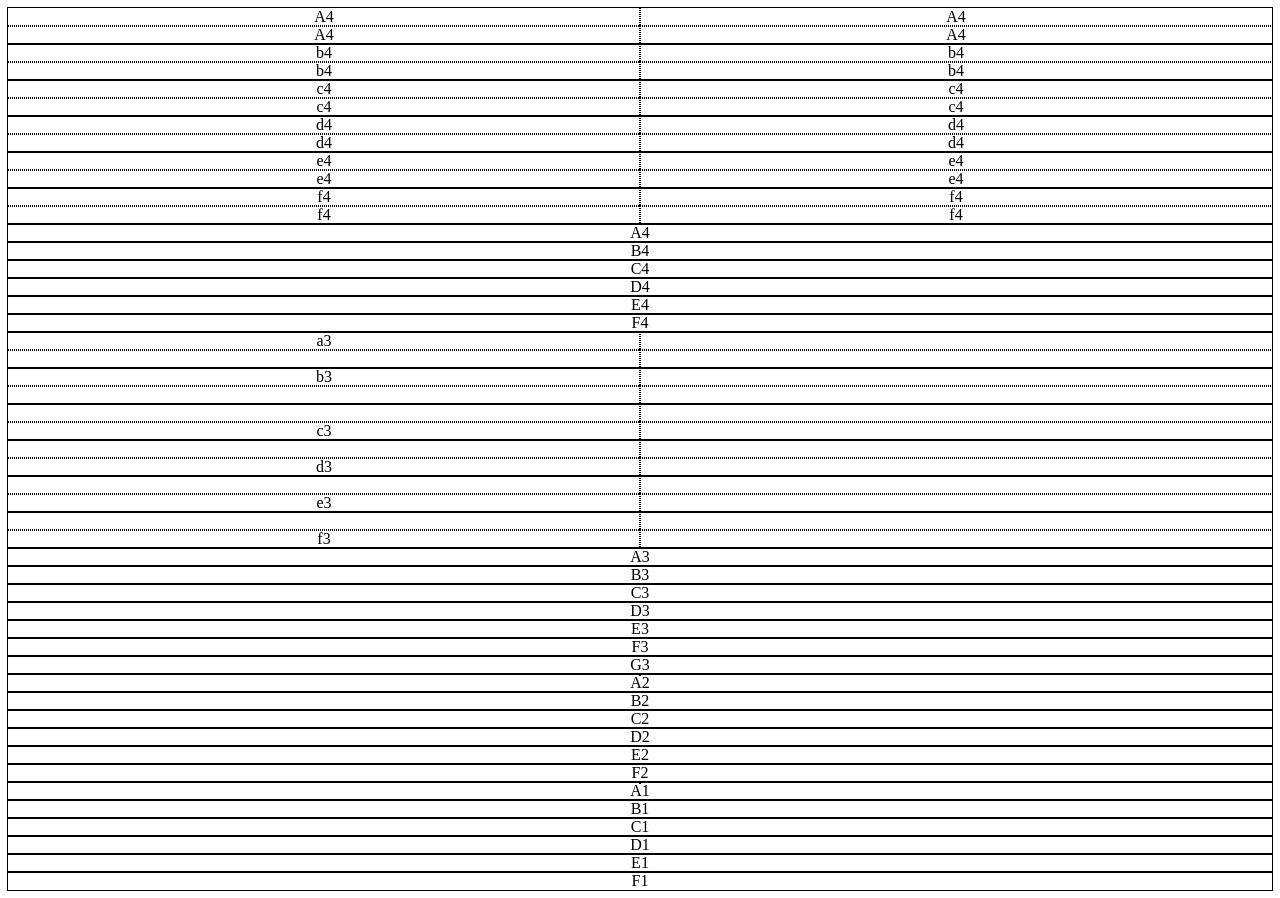
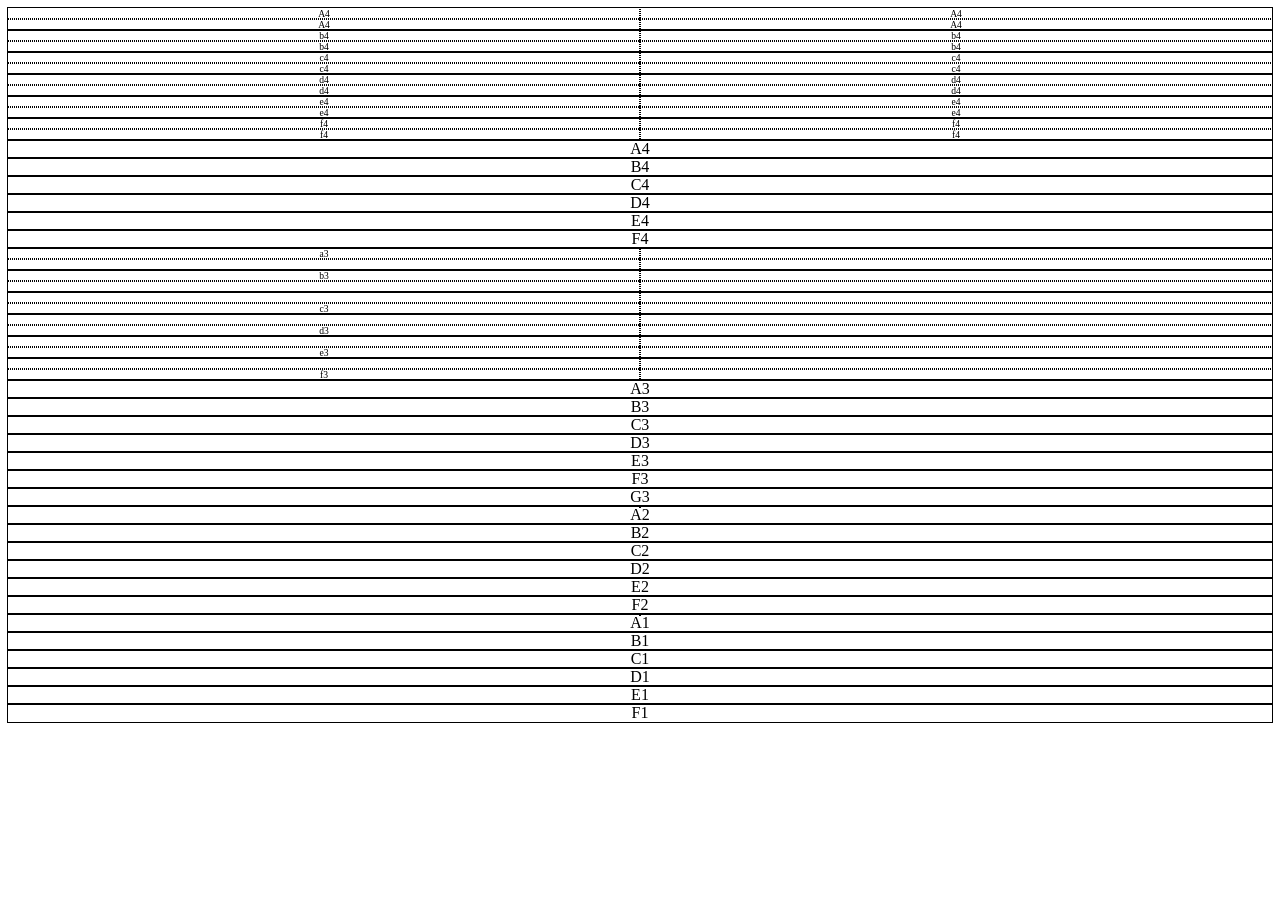
Before and after one commit to YJN0331/wpcjstorage, a plain HTML site: page lack.html in a window 1280 px wide. After the commit the page ends 800 px from the top, so only its background shows below. Drawn offline with Linux system fonts and the light colour scheme.

Commit message:
240423 word-break

```diff
--- a/styles.css
+++ b/styles.css
@@ -50,7 +50,7 @@
     grid-template-rows: 1fr 1fr ;
     grid-template-columns: 1fr 1fr ;
     align-items: center;
-    font-size: medium;
+
 }
 
 .lackname{
@@ -64,6 +64,8 @@
     text-align: center;
     outline: dotted black 0.5px ;
     align-items: center;
+    word-break: break-all;
+    font-size:  0.6em;
 }
 
 .outLine {
```
